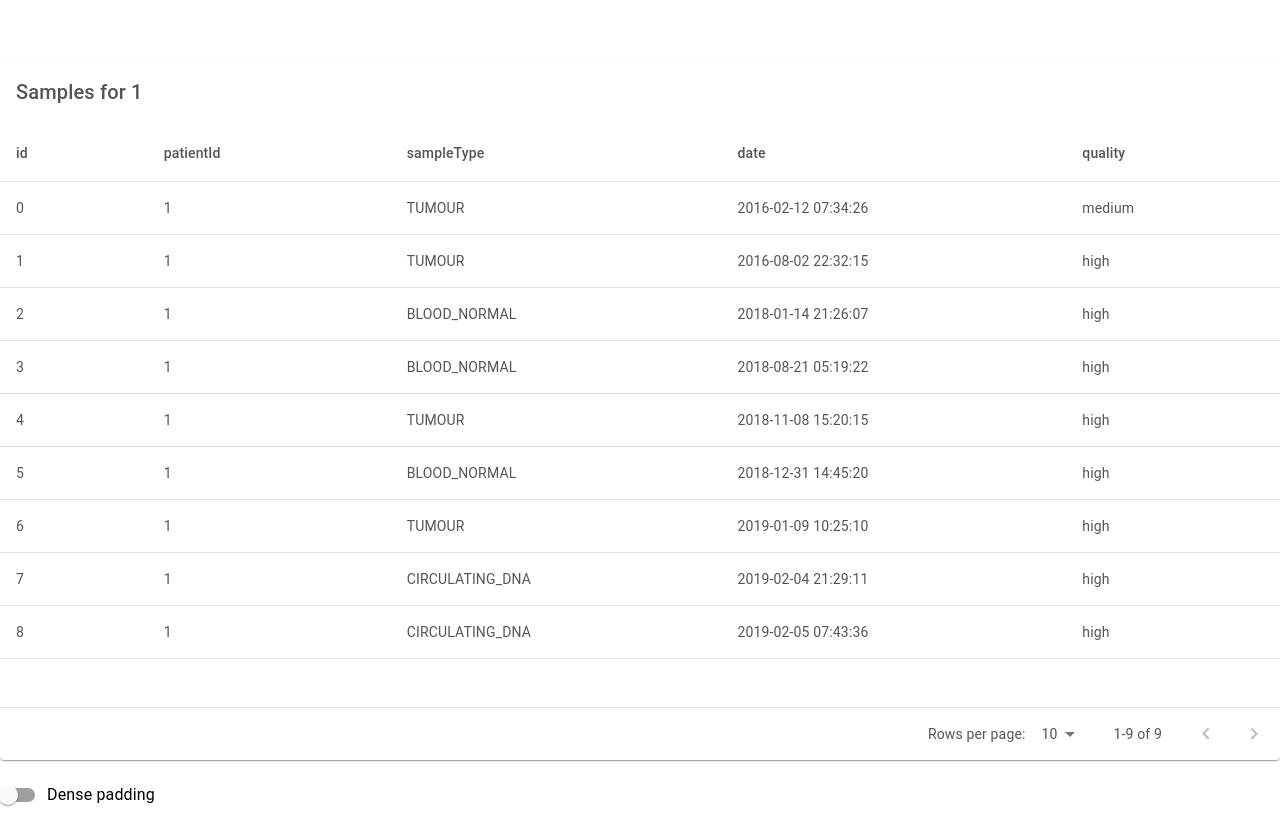
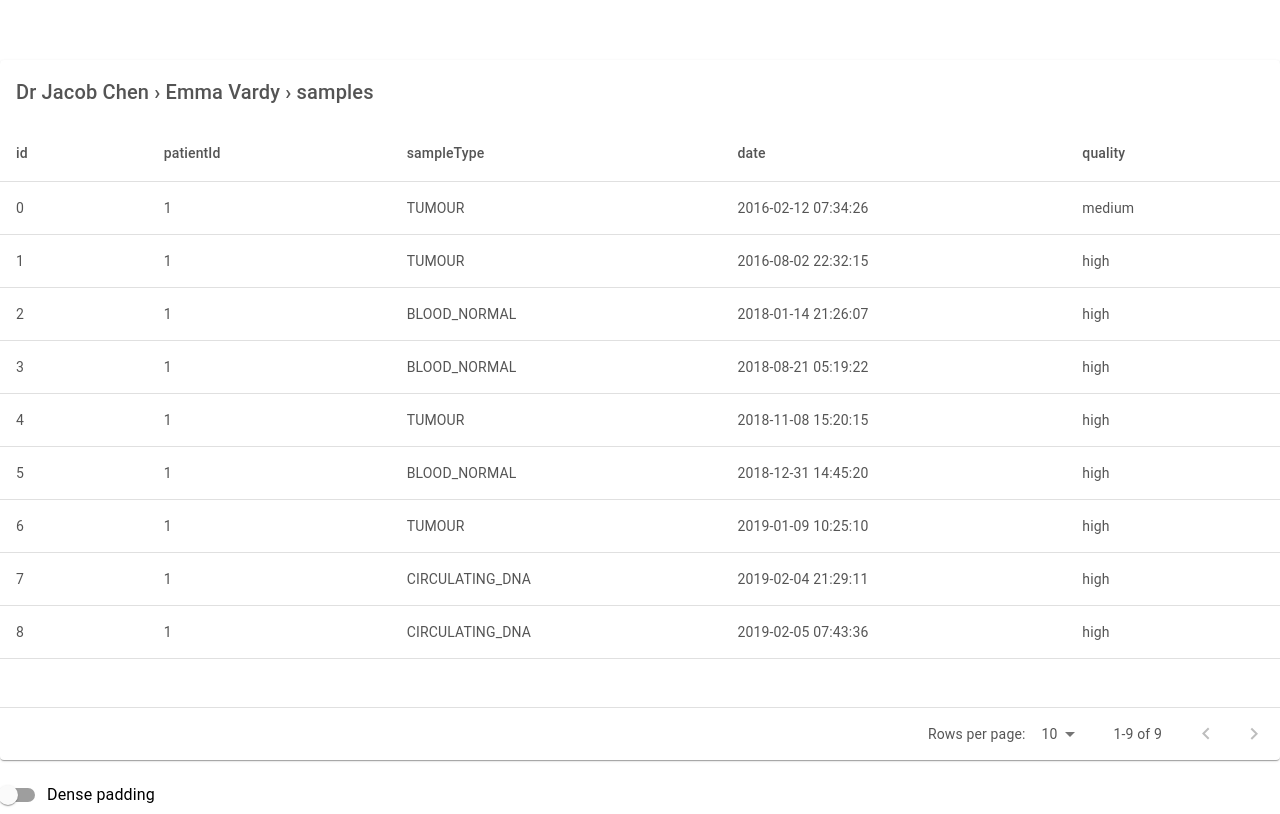
Before and after one commit to sophiemachin/gateway, a React (Create React App) app in the folder frontend/: page /#/users/1/patients/1/samples in a window 1280 px wide. Built offline with nearby package versions, Linux system fonts and the light colour scheme.

Commit message:
add formattingHelpers, update breadcrumbs

```diff
--- a/frontend/src/List.js
+++ b/frontend/src/List.js
@@ -56,8 +56,6 @@ export default function EnhancedTable(props) {
   const { title, headRows, filterData, navDown} = props.tableData;
   const {userId, patientId, sampleId, history } = props
 
-  console.log(props)
-
   const rows = filterData(userId, patientId, sampleId);
 
   const classes = useStyles();
@@ -97,7 +95,12 @@ export default function EnhancedTable(props) {
   return (
     <div className={classes.root}>
       <Paper className={classes.paper}>
-        <EnhancedTableToolbar headrows={headRows} title={title} userId={userId}/>
+        <EnhancedTableToolbar headrows={headRows}
+                              title={title}
+                              userId={userId}
+                              patientId={patientId}
+                              sampleId={sampleId}
+        />
         <div className={classes.tableWrapper}>
           <Table
             className={classes.table}
--- a/frontend/src/configs/Patients.js
+++ b/frontend/src/configs/Patients.js
@@ -1,5 +1,6 @@
 import patients from '../data/patients.json';
 import users from '../data/users.json';
+import {getDrName} from "../formattingHelpers";
 
 function filterData (userId) {
   return patients.filter(patient => {
@@ -10,7 +11,7 @@ function filterData (userId) {
 
 function getUserName (userId) {
   const user = users.filter(user => user.id.toString() === userId.toString())[0];
-  return user.title + ' ' +  user.firstname + ' ' + user.lastname
+  return getDrName(user)
 }
 
 const patientsConfig = {
--- a/frontend/src/configs/Samples.js
+++ b/frontend/src/configs/Samples.js
@@ -1,5 +1,7 @@
 import samples from '../data/samples.json';
-
+import patients from '../data/patients.json';
+import users from '../data/users.json';
+import {getDrName, getPatientName} from '../formattingHelpers.js'
 
 function filterData (patientId) {
   return samples.filter(sample => {
@@ -7,6 +9,13 @@ function filterData (patientId) {
     }
   )
 }
+
+function getBreadCrumbs (userId, patientId) {
+  const user = users.filter(user => user.id.toString() === userId.toString())[0];
+  const patient = patients.filter(patient => patient.id.toString() === patientId.toString())[0];
+  return getDrName(user) + ' › ' + getPatientName(patient)
+}
+
 
 const samplesConfig = {
   rows : samples,
@@ -17,7 +26,7 @@ const samplesConfig = {
     { id: 'date', label: 'date' },
     { id: 'quality', label: 'quality' },
   ],
-  title: userId => 'Samples for ' + userId,
+  title: (userId, patientId) => getBreadCrumbs(userId, patientId) + ' › samples',
   filterData: filterData,
   navDown: '/variants'
 };
--- /dev/null
+++ b/frontend/src/formattingHelpers.js
@@ -0,0 +1,7 @@
+export function getDrName(user) {
+  return user.title + ' ' +  user.firstname + ' ' + user.lastname
+}
+
+export function getPatientName(patient) {
+  return patient.firstname + ' ' + patient.lastname
+}
--- a/frontend/src/table/EnTableToolbar.js
+++ b/frontend/src/table/EnTableToolbar.js
@@ -24,15 +24,14 @@ const useToolbarStyles = makeStyles(theme => ({
 
 const EnhancedTableToolbar = props => {
   const classes = useToolbarStyles();
-  const { title, userId } = props;
-  console.log(props.pathname)
+  const { title, userId, patientId, sampleId } = props;
   return (
     <Toolbar
       className={classes.root}
     >
       <div className={classes.title}>
         <Typography variant="h6" id="tableTitle">
-          {title(userId)}
+          {title(userId, patientId, sampleId)}
         </Typography>
       </div>
       <div className={classes.spacer} />
```
